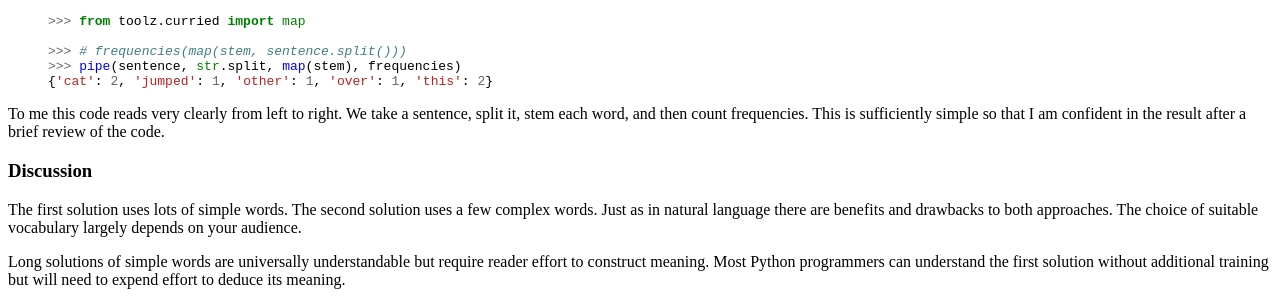
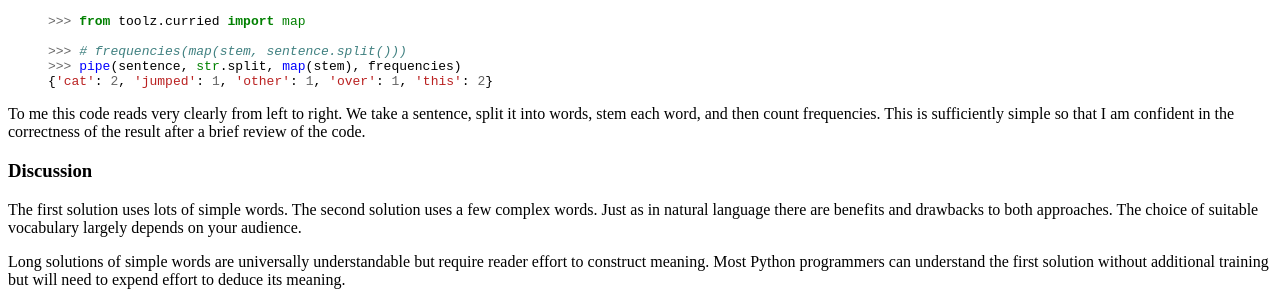
Before and after one commit to besyskymnbk/blog, a Jekyll site: the page built from _posts/work/2013-11-15-Functional-Wordcount.md, in a window 1280 px wide. Shown: the part 1577-1874 px from the top of the page. Built offline with Jekyll 4.4.1, drawn with Linux system fonts in a browser that asks for light colours; comment, search, counter and statistics services are not loaded.

Commit message:
minor edits to functional wordcount

```diff
--- a/_posts/work/2013-11-15-Functional-Wordcount.md
+++ b/_posts/work/2013-11-15-Functional-Wordcount.md
@@ -129,8 +129,9 @@ following form
 {% endhighlight %}
 
 To me this code reads very clearly from left to right.  We take a sentence,
-split it, stem each word, and then count frequencies.  This is sufficiently
-simple so that I am confident in the result after a brief review of the code.
+split it into words, stem each word, and then count frequencies.  This is
+sufficiently simple so that I am confident in the correctness of the result
+after a brief review of the code.
 
 
 ### Discussion
```
